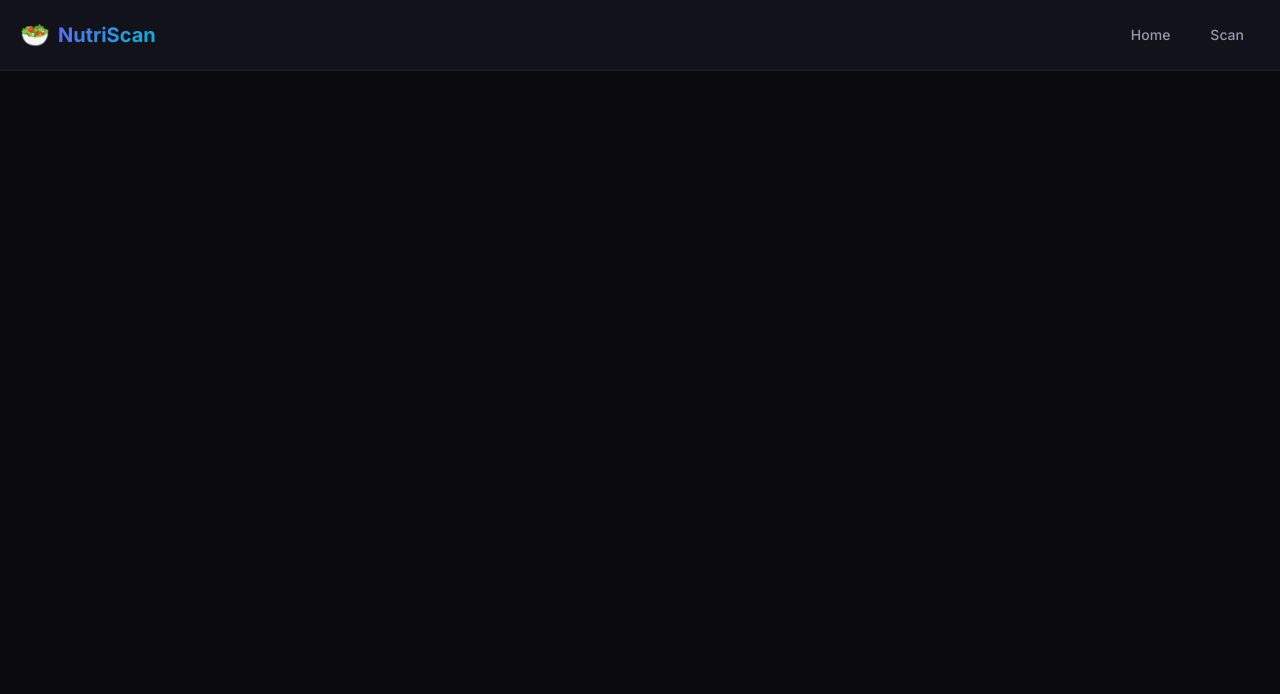
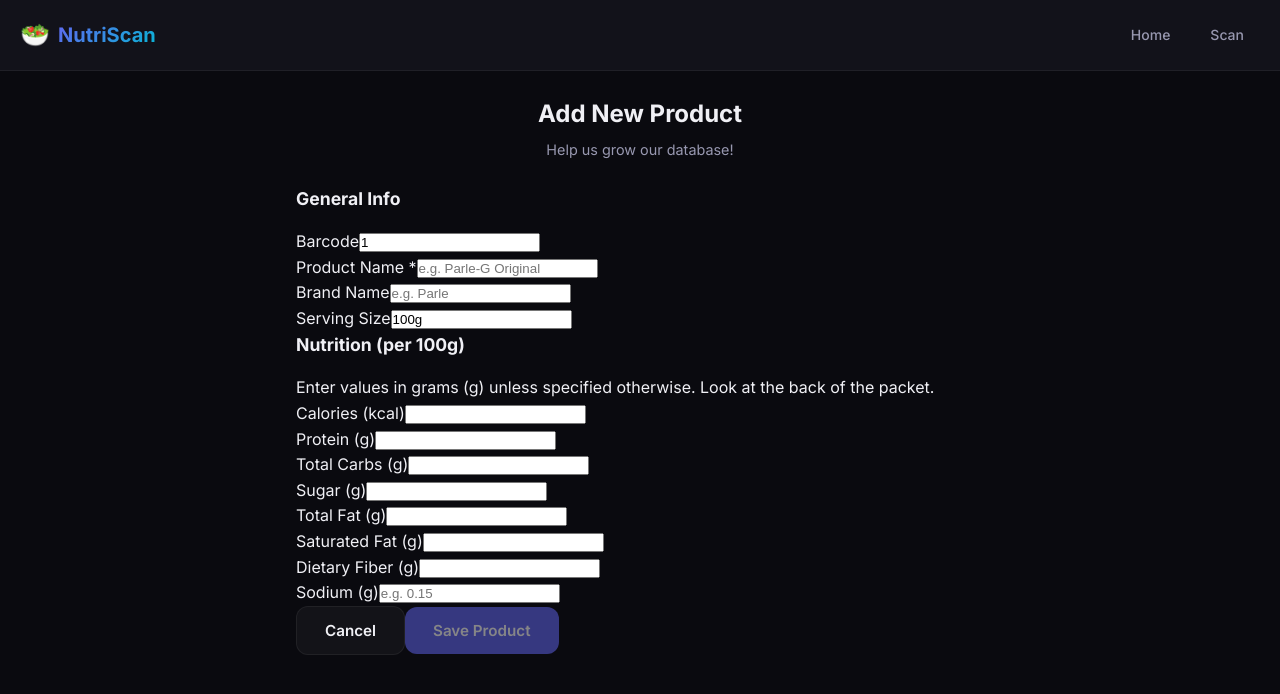
Before and after one commit to unironic-sujal/nutriscan, a React (Vite) app in the folder client/: page /add/1 in a window 1280 px wide. Shown: the top 694 px of the page. Built offline with nearby package versions, Linux system fonts and the light colour scheme; no server answers.

Commit message:
feat: add manual product submission functionality for missing barcodes

```diff
--- a/client/src/App.jsx
+++ b/client/src/App.jsx
@@ -3,6 +3,7 @@ import Navbar from './components/Navbar';
 import Home from './pages/Home';
 import ScanPage from './pages/ScanPage';
 import ProductPage from './pages/ProductPage';
+import AddProductPage from './pages/AddProductPage';
 import SearchResults from './pages/SearchResults';
 import './App.css';
 
@@ -16,6 +17,7 @@ function App() {
             <Route path="/" element={<Home />} />
             <Route path="/scan" element={<ScanPage />} />
             <Route path="/product/:barcode" element={<ProductPage />} />
+            <Route path="/add/:barcode" element={<AddProductPage />} />
             <Route path="/search" element={<SearchResults />} />
           </Routes>
         </main>
--- /dev/null
+++ b/client/src/pages/AddProductPage.jsx
@@ -0,0 +1,190 @@
+import { useState } from 'react';
+import { useParams, useNavigate } from 'react-router-dom';
+import { createProduct } from '../services/api';
+
+const AddProductPage = () => {
+  const { barcode } = useParams();
+  const navigate = useNavigate();
+
+  const [formData, setFormData] = useState({
+    barcode: barcode || '',
+    name: '',
+    brand: '',
+    serving_size: '100g',
+    calories: '',
+    protein: '',
+    carbs: '',
+    fat: '',
+    sugar: '',
+    fiber: '',
+    sodium: '',
+    saturated_fat: '',
+  });
+
+  const [isSubmitting, setIsSubmitting] = useState(false);
+  const [error, setError] = useState(null);
+
+  const handleChange = (e) => {
+    const { name, value } = e.target;
+    setFormData((prev) => ({
+      ...prev,
+      [name]: value,
+    }));
+  };
+
+  const handleSubmit = async (e) => {
+    e.preventDefault();
+    setIsSubmitting(true);
+    setError(null);
+
+    try {
+      const response = await createProduct(formData);
+      if (response.success) {
+        navigate(`/product/${formData.barcode}`);
+      }
+    } catch (err) {
+      setError(err.response?.data?.error || 'Failed to add product. Please try again.');
+    } finally {
+      setIsSubmitting(false);
+    }
+  };
+
+  return (
+    <div className="page add-product-page">
+      <div className="page-header">
+        <h1 className="page-title">Add New Product</h1>
+        <p className="page-subtitle">Help us grow our database!</p>
+      </div>
+
+      <div className="form-container">
+        {error && <div className="error-message">{error}</div>}
+
+        <form onSubmit={handleSubmit} className="add-product-form">
+          {/* General Info */}
+          <section className="form-section">
+            <h2 className="section-title">General Info</h2>
+
+            <div className="form-group">
+              <label htmlFor="barcode">Barcode</label>
+              <input
+                type="text"
+                id="barcode"
+                name="barcode"
+                value={formData.barcode}
+                onChange={handleChange}
+                required
+                readOnly={!!barcode}
+                className={barcode ? 'readonly-input' : ''}
+              />
+            </div>
+
+            <div className="form-group">
+              <label htmlFor="name">Product Name *</label>
+              <input
+                type="text"
+                id="name"
+                name="name"
+                value={formData.name}
+                onChange={handleChange}
+                placeholder="e.g. Parle-G Original"
+                required
+              />
+            </div>
+
+            <div className="form-group">
+              <label htmlFor="brand">Brand Name</label>
+              <input
+                type="text"
+                id="brand"
+                name="brand"
+                value={formData.brand}
+                onChange={handleChange}
+                placeholder="e.g. Parle"
+              />
+            </div>
+
+            <div className="form-group">
+              <label htmlFor="serving_size">Serving Size</label>
+              <input
+                type="text"
+                id="serving_size"
+                name="serving_size"
+                value={formData.serving_size}
+                onChange={handleChange}
+                placeholder="e.g. 100g, 1 biscuit (10g)"
+              />
+            </div>
+          </section>
+
+          {/* Nutrition Info */}
+          <section className="form-section mt-4">
+            <h2 className="section-title">Nutrition (per 100g)</h2>
+            <p className="section-help-text">Enter values in grams (g) unless specified otherwise. Look at the back of the packet.</p>
+
+            <div className="nutrition-inputs-grid">
+              <div className="form-group">
+                <label htmlFor="calories">Calories (kcal)</label>
+                <input type="number" step="0.1" id="calories" name="calories" value={formData.calories} onChange={handleChange} />
+              </div>
+
+              <div className="form-group">
+                <label htmlFor="protein">Protein (g)</label>
+                <input type="number" step="0.1" id="protein" name="protein" value={formData.protein} onChange={handleChange} />
+              </div>
+
+              <div className="form-group">
+                <label htmlFor="carbs">Total Carbs (g)</label>
+                <input type="number" step="0.1" id="carbs" name="carbs" value={formData.carbs} onChange={handleChange} />
+              </div>
+
+              <div className="form-group">
+                <label htmlFor="sugar">Sugar (g)</label>
+                <input type="number" step="0.1" id="sugar" name="sugar" value={formData.sugar} onChange={handleChange} />
+              </div>
+
+              <div className="form-group">
+                <label htmlFor="fat">Total Fat (g)</label>
+                <input type="number" step="0.1" id="fat" name="fat" value={formData.fat} onChange={handleChange} />
+              </div>
+
+              <div className="form-group">
+                <label htmlFor="saturated_fat">Saturated Fat (g)</label>
+                <input type="number" step="0.1" id="saturated_fat" name="saturated_fat" value={formData.saturated_fat} onChange={handleChange} />
+              </div>
+
+              <div className="form-group">
+                <label htmlFor="fiber">Dietary Fiber (g)</label>
+                <input type="number" step="0.1" id="fiber" name="fiber" value={formData.fiber} onChange={handleChange} />
+              </div>
+
+              <div className="form-group">
+                <label htmlFor="sodium">Sodium (g)</label>
+                <input type="number" step="0.001" id="sodium" name="sodium" value={formData.sodium} onChange={handleChange} placeholder="e.g. 0.15" />
+              </div>
+            </div>
+          </section>
+
+          <div className="form-actions">
+            <button
+              type="button"
+              className="btn btn-secondary w-full"
+              onClick={() => navigate('/scan')}
+              disabled={isSubmitting}
+            >
+              Cancel
+            </button>
+            <button
+              type="submit"
+              className="btn btn-primary w-full mt-2"
+              disabled={isSubmitting || !formData.name || !formData.barcode}
+            >
+              {isSubmitting ? 'Saving...' : 'Save Product'}
+            </button>
+          </div>
+        </form>
+      </div>
+    </div>
+  );
+};
+
+export default AddProductPage;
--- a/client/src/pages/ProductPage.jsx
+++ b/client/src/pages/ProductPage.jsx
@@ -47,6 +47,8 @@ const ProductPage = () => {
   }
 
   if (error) {
+    const isNotFound = error.includes('not in our database');
+
     return (
       <div className="page product-page">
         <div className="error-state">
@@ -54,7 +56,12 @@ const ProductPage = () => {
           <h2>Oops!</h2>
           <p>{error}</p>
           <div className="error-actions">
-            <button className="btn btn-primary" onClick={() => navigate('/scan')}>
+            {isNotFound && (
+              <button className="btn btn-primary" onClick={() => navigate(`/add/${barcode}`)}>
+                Add Product Manually
+              </button>
+            )}
+            <button className={isNotFound ? "btn btn-secondary" : "btn btn-primary"} onClick={() => navigate('/scan')}>
               Try Another Scan
             </button>
             <button className="btn btn-secondary" onClick={() => navigate('/')}>
--- a/client/src/services/api.js
+++ b/client/src/services/api.js
@@ -19,6 +19,14 @@ export const getProductByBarcode = async (barcode) => {
 };
 
 /**
+ * Manually add a missing product
+ */
+export const createProduct = async (productData) => {
+  const response = await api.post('/product', productData);
+  return response.data;
+};
+
+/**
  * Search products by name
  */
 export const searchProducts = async (query) => {
```
Also changed, not shown: 1 other file (tests, documents, lock files or other folders).
